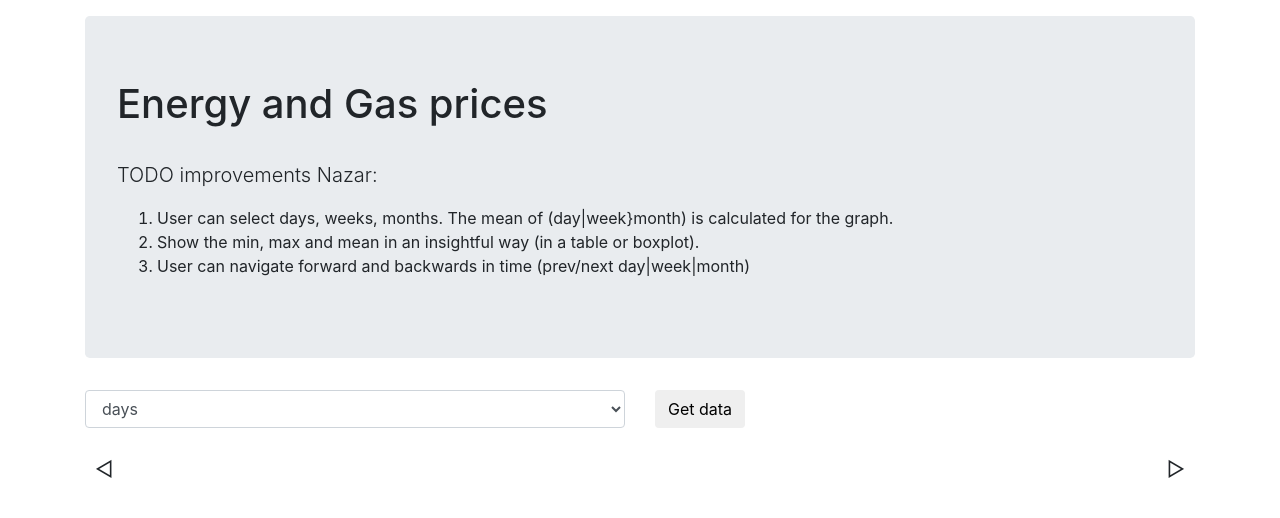
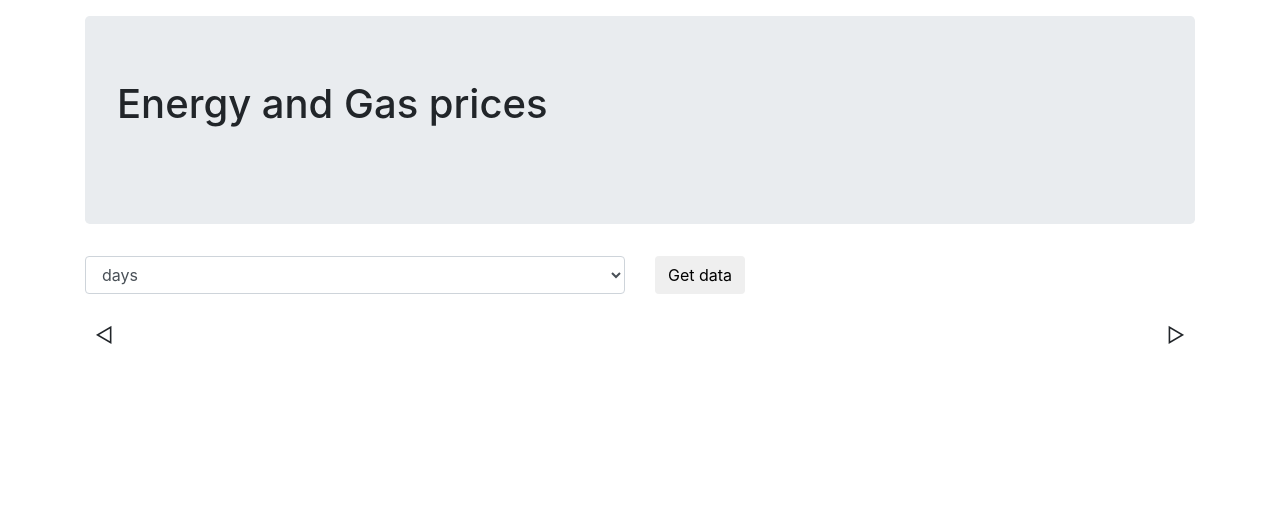
Before and after one commit to jdruiter/energietool_standalone, a Django app: page / in a window 1280 px wide. Shown: the part 56-574 px from the top of the page. Run offline with Django 3.2, Linux system fonts and the light colour scheme; parts of the project's set-up code (start-up, migrations or seed data) failed here and were passed over; some libraries are stand-ins or nearby versions.

Commit message:
clean eprijzen.html template: remove datatables and min/max/average tables

```diff
--- a/templates/eprijzen/eprijzen.html
+++ b/templates/eprijzen/eprijzen.html
@@ -44,26 +44,14 @@
 
 <main role="main" class="container mt-3" style="margin-bottom:100px">
 
-
     <div class="jumbotron">
         <h1>{% trans "Energy and Gas prices" %}</h1><br>
-        <p class="lead">TODO improvements Nazar: </p>
-        <ol>
-            <li>User can select days, weeks, months. The mean of (day|week}month) is calculated for the graph.</li>
-            <li>Show the min, max and mean in an insightful way (in a table or boxplot).</li>
-            <li>User can navigate forward and backwards in time (prev/next day|week|month)</li>
-        </ol>
     </div>
 
     <form id="get_energieprijzen_for_country" action="{% url 'show_energyprices' %}" method="GET">
         <div class="row form-group">
             <div class="col-sm-10 col-lg-6">
                 <select id="period" name="period" class="form-control" onchange="showInputField()">
-                    <!--<option value="today">Today</option>
-                    <option value="tomorrow">Tomorrow</option>
-                    <option value="yesterday">Yesterday</option>
-                    <option value="last_week">Last week</option>
-                    <option value="last_month">Last month</option> -->
                     <option value="days">days</option>
                     <option value="weeks">weeks</option>
                     <option value="months">months</option>
@@ -76,7 +64,6 @@
         </div>
     </form>
 
-
     <!-- Energy prices data -->
     <div class="arrow left-arrow" onclick="dateDelta(-1, '{{ date }}', '{{ period }}')">&#9665;</div>
     <div class="arrow right-arrow" onclick="dateDelta(1, '{{ date }}', '{{ period }}')">&#9655;</div>
@@ -86,10 +73,9 @@
         <script>
             var energyPricesData = {{ energy_prices_data | safe }};
 
-
             var options = {
                   series: [{
-                      name: 'XYZ MOTORS',
+                  name: 'Energy price',
                   data: {{ energy_prices_data | safe }}
                 }],
                   chart: {
@@ -140,80 +126,13 @@
     {% endif %}
 
 
-    <!-- energy prices data table -->
-
-    {% if energyprices %}
-        <h1 class="mt-5 mb-2">Energy: NL ({{ period }})</h1>
-        <table id="energie_table" class="table table-striped">
-            <thead>
-            <tr>
-                <th>Date</th>
-                {% if period == "days" %}
-                    <th>Time</th>
-                {% endif %}
-                <th>Purchase price</th>
-            </tr>
-            </thead>
-            <tbody>
-            {% for e in energyprices %}
-            <tr>
-                <td>{{ e.date }}</td>
-                {% if period == "days" %}
-                    <td>{{ e.time }}</td>
-                    <td>&euro; {{ e.purchase_price | floatformat:2 }}</td>
-                {% else %}
-                    <td>&euro; {{ e.average_value | floatformat:2 }}</td>
-                {% endif %}
-            </tr>
-            {% endfor %}
-            </tbody>
-        </table>
-    {% endif %}
-
-
-    <!-- energy min_max_mean table -->
-    {% if statistics_energy %}
-        <table id="energy_statistic_table" class="table table-bordered">
-            <thead>
-                <tr>
-                    <th></th>
-                    <th>Value</th>
-                    <th>Date</th>
-                    <th>Time</th>
-                </tr>
-            </thead>
-            <tbody>
-                <tr>
-                    <th scope="row">Min</th>
-                    <td>{{ statistics_energy.min.value }}</td>
-                    <td>{{ statistics_energy.min.date }}</td>
-                    <td>{{ statistics_energy.min.time }}</td>
-                </tr>
-                <tr>
-                    <th scope="row">Max</th>
-                    <td>{{ statistics_energy.max.value }}</td>
-                    <td>{{ statistics_energy.max.date }}</td>
-                    <td>{{ statistics_energy.max.time }}</td>
-                </tr>
-                <tr>
-                    <th scope="row">Mean</th>
-                    <td>{{ statistics_energy.mean }}</td>
-                    <td>-</td>
-                    <td>-</td>
-                </tr>
-            </tbody>
-        </table>
-    {% endif %}
-
-
-
     <!-- Gas prices data -->
     {% if gas_prices_data %}
     <div id="gas-chart-container">
         <script>
             var options = {
                   series: [{
-                      name: 'XYZ MOTORS',
+                  name: 'Gas prices',
                   data: {{ gas_prices_data | safe }}
                 }],
                   chart: {
@@ -263,84 +182,7 @@
     </div>
     {% endif %}
 
-    {% if gasprices %}
-
-    <h1 class="mt-5 mb-2">Gas: ({{ period }})</h1>
-    <table id="gas_table" class="table table-striped mt-5 mb-5">
-        <thead>
-        <tr>
-            <th>Date</th>
-            {% if period == "days" %}
-                <th>Time</th>
-            {% endif %}
-            <th>Purchase price</th>
-        </tr>
-        </thead>
-        <tbody>
-        {% for g in gasprices %}
-        <tr>
-            <td>{{ g.date }}</td>
-            {% if period == "days" %}
-                <td>{{ g.time }}</td>
-                <td>&euro; {{ g.purchase_price | floatformat:2 }}</td>
-            {% else %}
-                <td>&euro; {{ g.average_value | floatformat:2 }}</td>
-            {% endif %}
-        </tr>
-        {% endfor %}
-        </tbody>
-    </table>
-
-    {% endif %}
-
-
-    {% if statistics_gas %}
-        <table id="gas_statistic_table" class="table table-bordered">
-            <thead>
-                <tr>
-                    <th></th>
-                    <th>Value</th>
-                    <th>Date</th>
-                    <th>Time</th>
-                </tr>
-            </thead>
-            <tbody>
-                <tr>
-                    <th scope="row">Min</th>
-                    <td>{{ statistics_gas.min.value }}</td>
-                    <td>{{ statistics_gas.min.date }}</td>
-                    <td>{{ statistics_gas.min.time }}</td>
-                </tr>
-                <tr>
-                    <th scope="row">Max</th>
-                    <td>{{ statistics_gas.max.value }}</td>
-                    <td>{{ statistics_gas.max.date }}</td>
-                    <td>{{ statistics_gas.max.time }}</td>
-                </tr>
-                <tr>
-                    <th scope="row">Mean</th>
-                    <td>{{ statistics_gas.mean }}</td>
-                    <td>-</td>
-                    <td>-</td>
-                </tr>
-            </tbody>
-        </table>
-    {% endif %}
-
-
 </main>
-
-
-
-
-
-
-
-
-
-
-
-
 
 
 <footer class="footer">
@@ -354,20 +196,6 @@
 <script src="{% static 'libs/bootstrap4/js/bootstrap.bundle.min.js' %}"></script>
 <script src="{% static 'libs/datatables/datatables.min.js' %}"></script>
 <script src="{% static 'libs/apexcharts/apexcharts.min.js' %}"></script>
-
-<script>
-    $(document).ready(function () {
-        $('#energie_table').DataTable({ "pageLength": -1});
-    });
-    $(document).ready(function () {
-        $('#gas_table').DataTable({ "pageLength": -1});
-    });
-    $(document).ready(function() {
-        var table = $('#example').DataTable({ "pageLength": -1});
-        $('#example_info').text('');
-    });
-
-</script>
 
 <script>
     function showInputField(not_selected = true, val = null) {
```
Lines whose indentation alone changed are shown as unchanged.
